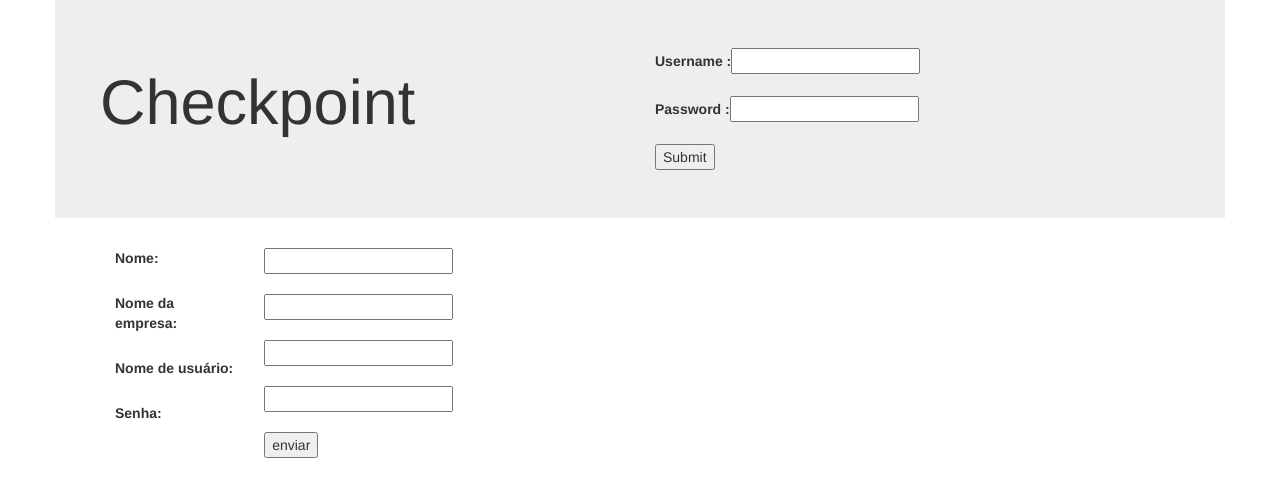
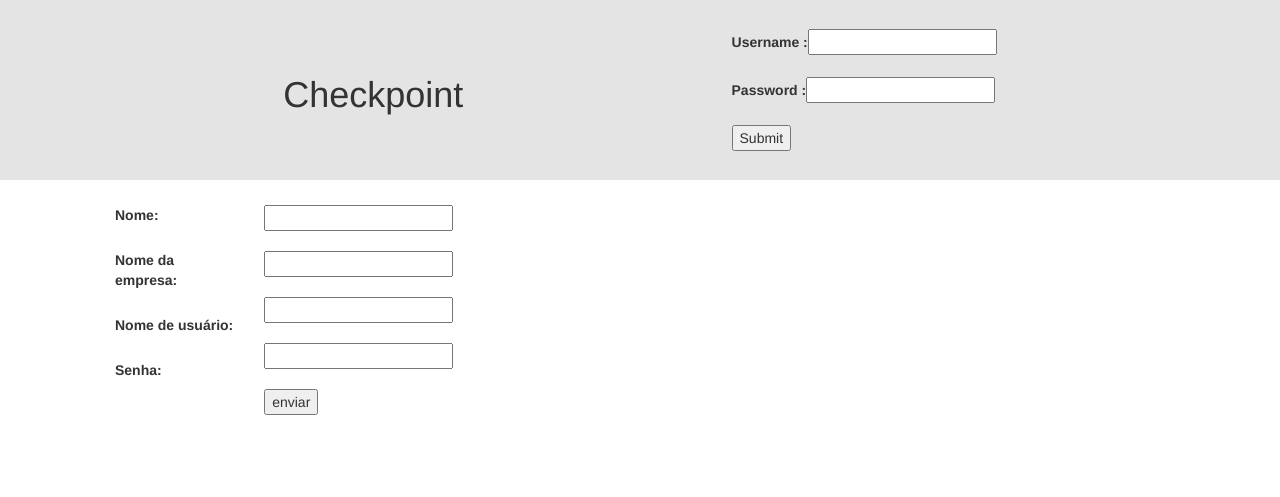
Before and after one commit to ikaromn/checkpoint, a PHP site: page / in a window 1280 px wide. Shown: the top 497 px of the page. Run offline with PHP 8.4, Linux system fonts and the light colour scheme; some libraries are stand-ins or nearby versions.

Commit message:
Adicionando nova propriedade para alinhamento de elementos no header da página principal

```diff
--- /dev/null
+++ b/css/style.css
@@ -0,0 +1,14 @@
+.header-principal{
+    display: flex;
+    align-items: center;
+    justify-content: space-between;
+    height: 180px;
+    background-color: #e4e4e4;
+    margin-bottom: 25px;
+}
+.logo-checkpoint{
+    float: left;
+}
+.login-form{
+    float: right;
+}
--- a/index.php
+++ b/index.php
@@ -46,18 +46,12 @@
     </head>
     <body>
         <header>
-            <div class="container jumbotron">
-                <div class="col-md-12">
-                    <div class="col-md-2">
+            <div class="col-md-12 container header-principal">
+                <div class="logo-checkpoint">
                     <h1>Checkpoint</h1>
                 </div>
-                    <div class="col-md-2">
 
-                    </div>
-                    <div class="col-md-2">
-
-                    </div>
-                    <div class="col-md-4">
+                <div class="login-form">
                     <form action="" method="post" id="MyForm">
                         <div class="loader" style="display: none;">
                             <img src="loader.gif" alt="Carregando" class="lazy" intemprop="image">
@@ -67,7 +61,6 @@
                         <label>Password  :</label><input id="password" type="password" name="password" class="box" /><br/><br />
                         <input type="submit" name='submit' value="Submit" class='submit-login'/><br />
                     </form>
-                    </div>
                 </div>
             </div>
         </header>
```
Lines whose indentation alone changed are shown as unchanged.
